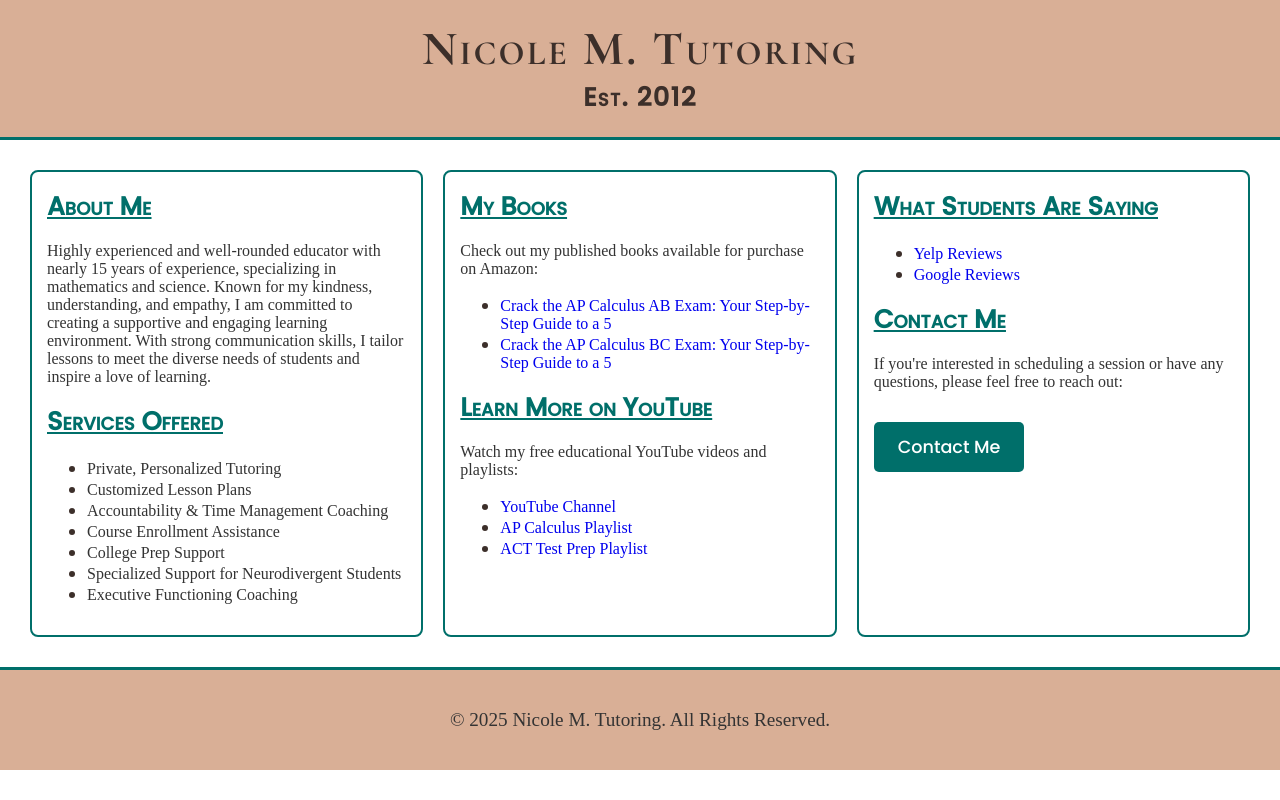
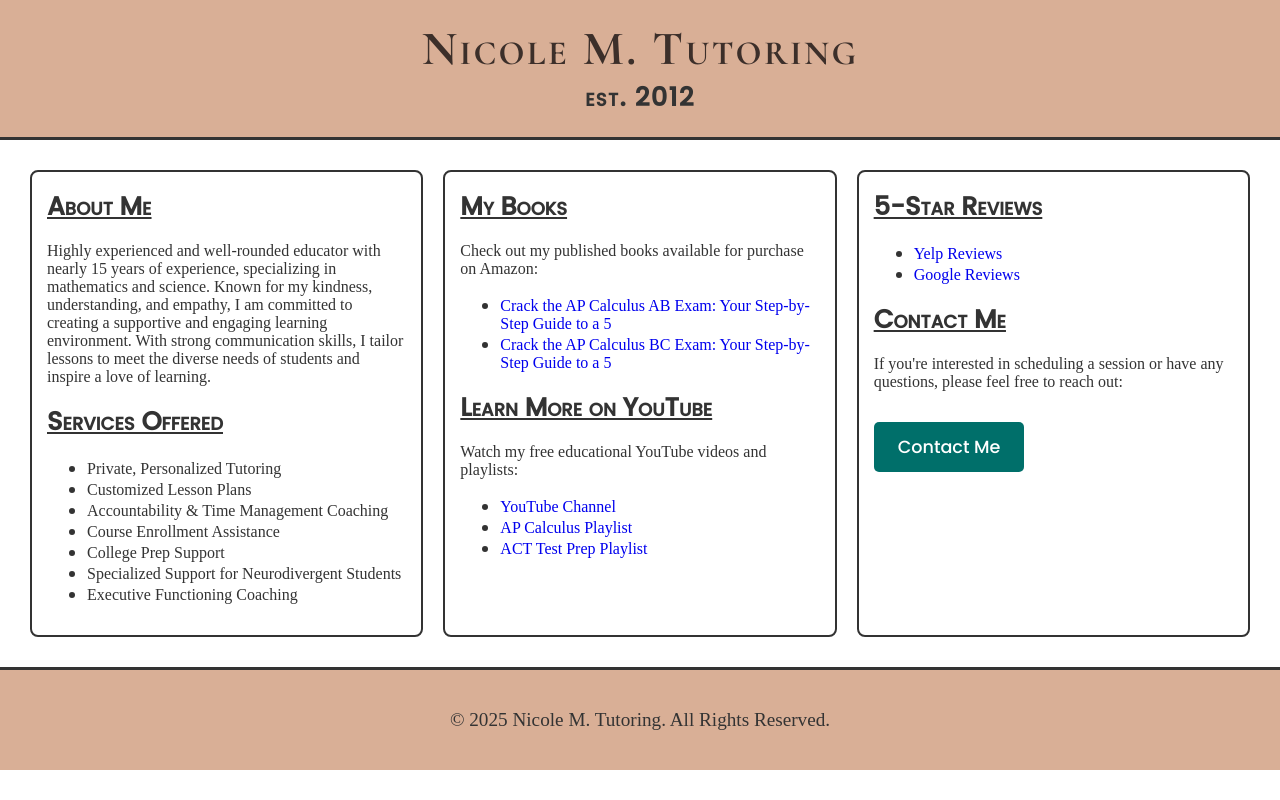
Before and after one commit to nmcintyre5/nmt, a plain HTML site: page index.html in a window 1280 px wide. Drawn offline with Linux system fonts and the light colour scheme; a web font is replaced by a local one.

Commit message:
Updated css

```diff
--- a/index.html
+++ b/index.html
@@ -17,7 +17,7 @@
     <!-- Header -->
     <header>
         <h1>Nicole M. Tutoring</h1>
-        <h3>Est. 2012</h3>
+        <h3>est. 2012</h3>
     </header>
 
     <!-- Main Content -->
@@ -59,7 +59,7 @@
 
         <!-- Column 3: Testimonials and Contact -->
         <div class="column">
-            <h2>What Students Are Saying</h2>
+            <h2>5-Star Reviews</h2>
             <ul>
                 <li><a href="https://www.yelp.com/biz/nicole-m-tutoring-santa-monica" target="_blank">Yelp Reviews</a></li>
                 <li><a href="https://g.co/kgs/sqkrEac" target="_blank">Google Reviews</a></li>
--- a/styles.css
+++ b/styles.css
@@ -11,7 +11,7 @@ header {
     background-color: #D9AF96; /* Soft medium brown */
     padding: 20px;
     text-align: center;
-    border-bottom: 3px solid #006F6A; /* Dark Green for contrast */
+    border-bottom: 3px solid #333333; /* Dark Green for contrast */
 }
 
 h1 {
@@ -28,7 +28,7 @@ h2 {
     font-variant: small-caps;
     text-decoration: underline;
     font-size: 1.6rem; /* Slightly smaller for subheadings */
-    color: #006F6A; /* Dark Green */
+    color: #333333; /* Dark Green */
     margin-top: 0;
     margin-bottom: 0;
 }
@@ -38,7 +38,7 @@ h3 {
     font-family: 'Poppins', sans-serif;
     font-variant: small-caps;
     font-size: 1.6rem; /* Slightly smaller for subheadings */
-    color: #3C2F2A; /* Dark brown for better contrast */
+    color: #333333; /* Dark brown for better contrast */
     margin: 0;
     letter-spacing: 0.05em; /* Slight letter-spacing for elegance */
 }
@@ -48,7 +48,7 @@ ul {
 }
 
 ul li::marker {
-    color: #3C2F2A;  /* Dark Green, or any color you'd like */
+    color: #333333;  /* Dark Green, or any color you'd like */
     font-size: 1.2em;  /* Adjust size if necessary */
 }
 
@@ -65,7 +65,7 @@ ul li::marker {
     margin: 10px;
     padding: 15px;
     background-color: white; /* Light Brown */
-    border: 2px solid #006F6A; /* Dark Green border for structure */
+    border: 2px solid #333333; /* Dark Green border for structure */
     border-radius: 8px; /* Rounded corners for a modern look */
 }
 
@@ -95,7 +95,7 @@ footer {
     background-color: #D9AF96; /* Medium Brown */
     padding: 20px;
     text-align: center;
-    border-top: 3px solid #006F6A;
+    border-top: 3px solid #333333;
     font-size: 1.2em;
     color: #333333;
 }
```
